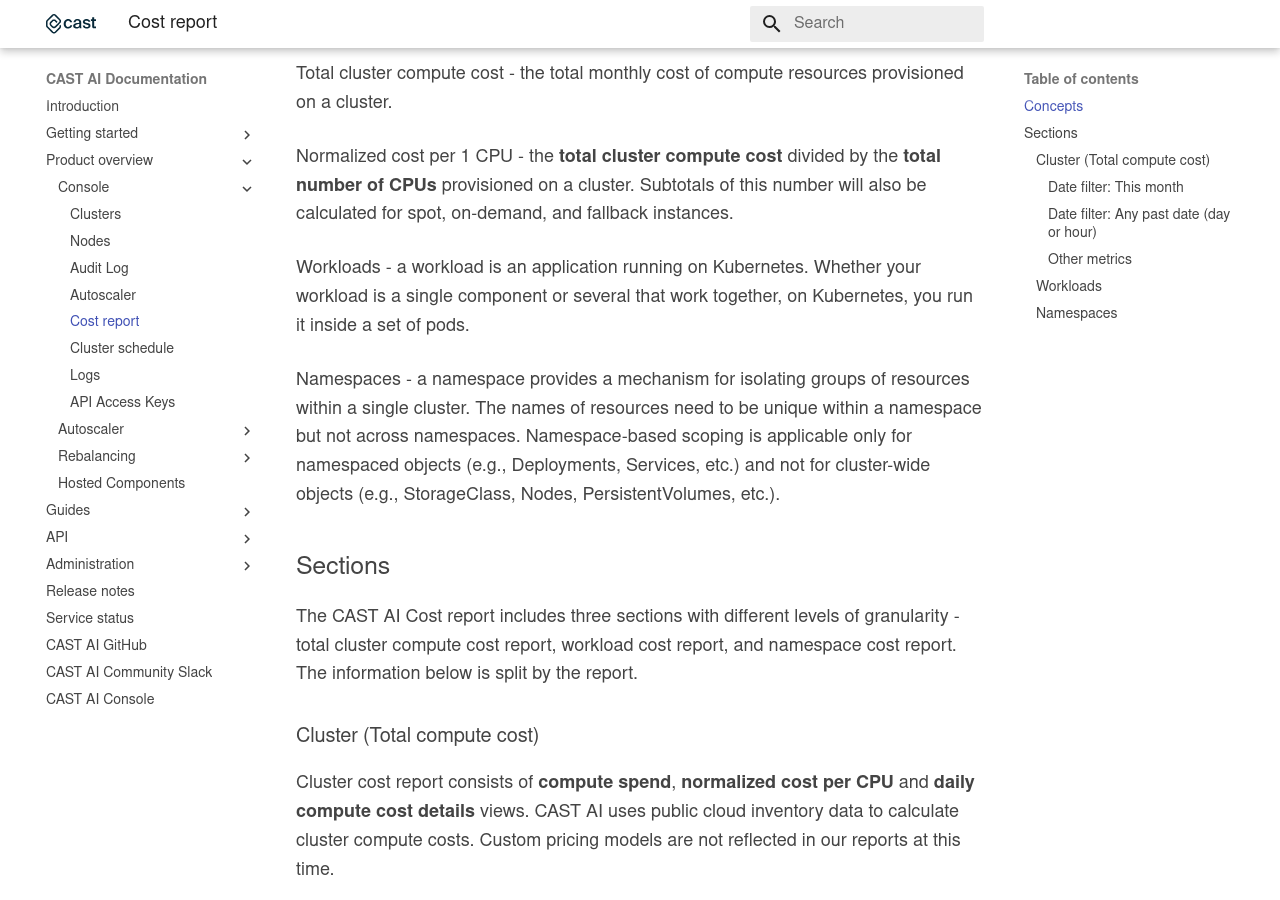
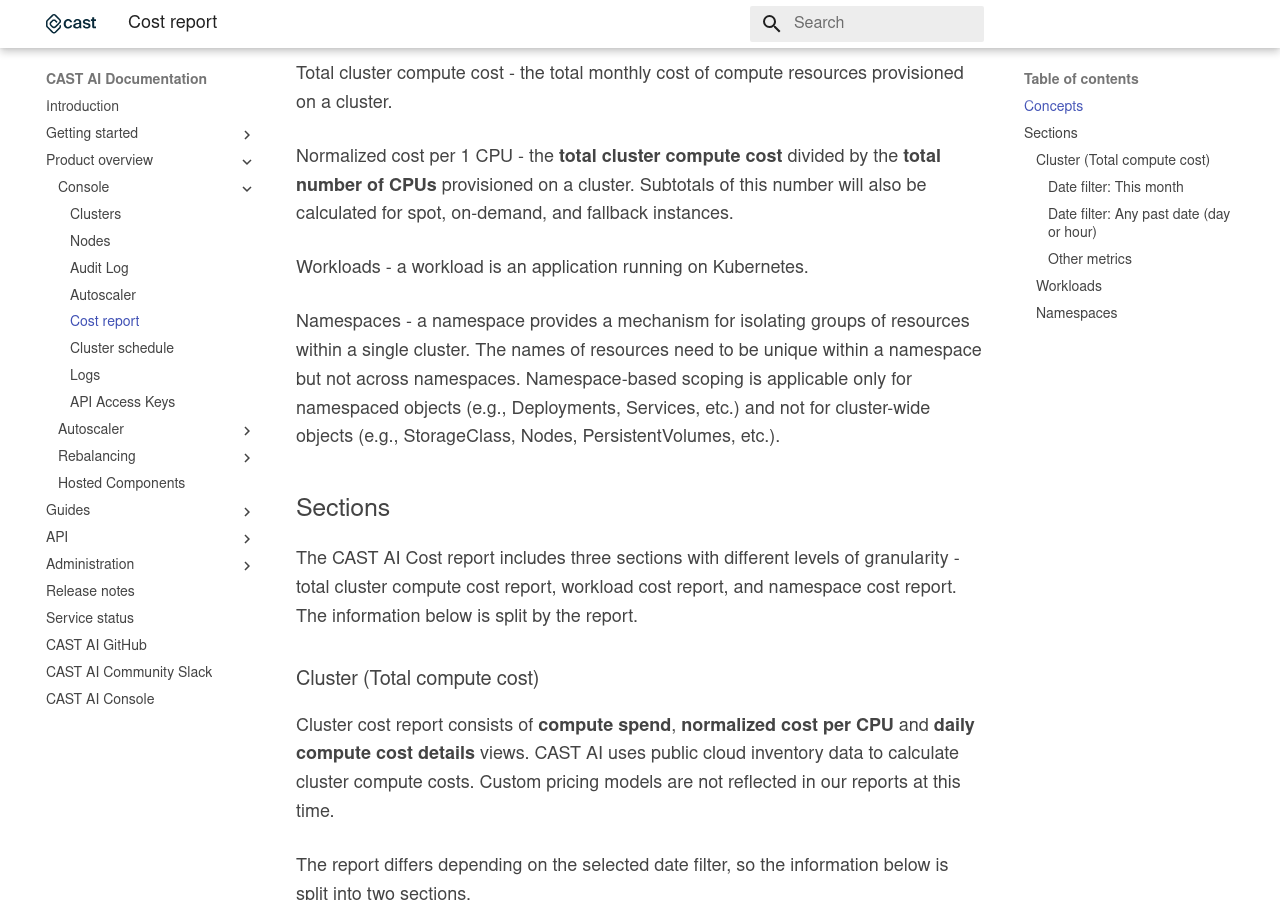
Before and after one commit to castai/docs, an MkDocs documentation site: the page built from docs/product-overview/console/cost-report.md, in a window 1280 px wide and 900 px high, scrolled down 586 px. Built offline with MkDocs 1.6.1 and Material for MkDocs 9.7.7, drawn with Linux system fonts in a browser that asks for light colours; some web fonts are replaced.

Commit message:
simplified workload definition

```diff
--- a/docs/product-overview/console/cost-report.md
+++ b/docs/product-overview/console/cost-report.md
@@ -20,7 +20,7 @@
 
 Normalized cost per 1 CPU - the **total cluster compute cost** divided by the **total number of CPUs** provisioned on a cluster. Subtotals of this number will also be calculated for spot, on-demand, and fallback instances.
 
-Workloads - a workload is an application running on Kubernetes. Whether your workload is a single component or several that work together, on Kubernetes, you run it inside a set of pods.
+Workloads - a workload is an application running on Kubernetes.
 
 Namespaces - a namespace provides a mechanism for isolating groups of resources within a single cluster. The names of resources need to be unique within a namespace but not across namespaces. Namespace-based scoping is applicable only for namespaced objects (e.g., Deployments, Services, etc.) and not for cluster-wide objects (e.g., StorageClass, Nodes, PersistentVolumes, etc.).
 
```
